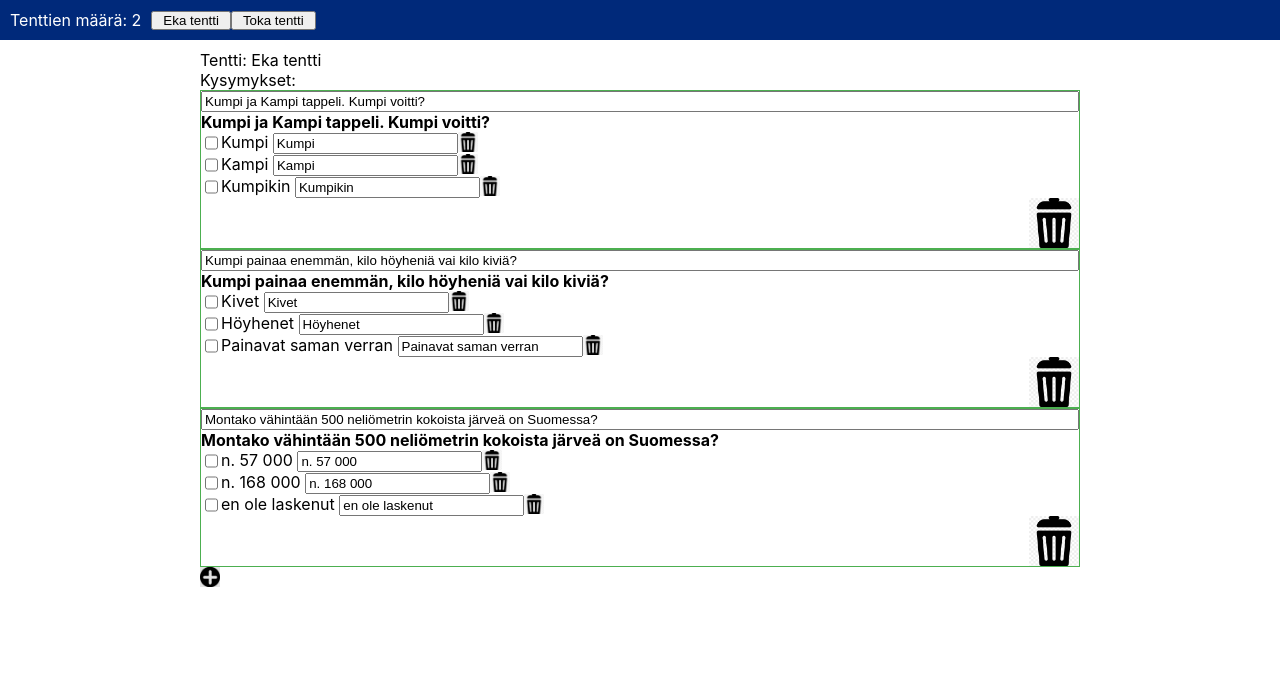
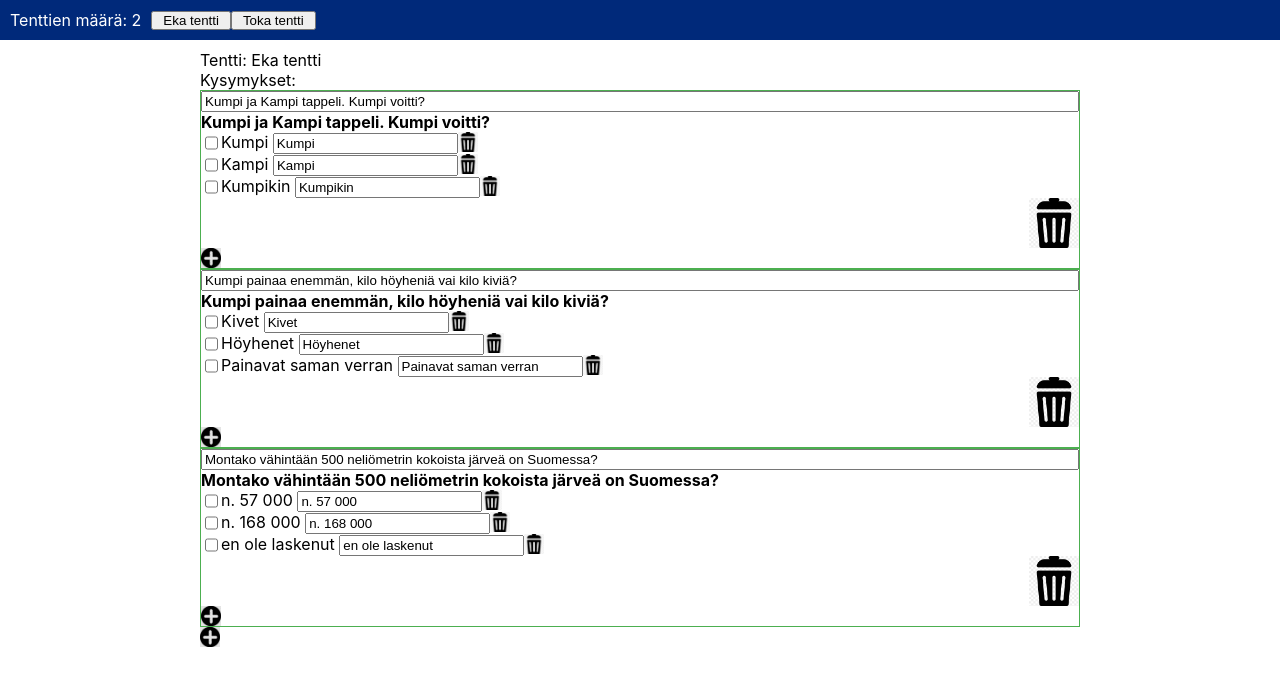
Before and after one commit to heivil/FullStack2022, a React (Create React App) app in the folder tentti-sovellus/: page / in a window 1280 px wide. Shown: the top 686 px of the page. Built offline with nearby package versions, Linux system fonts and the light colour scheme.

Commit message:
Kysymysten ja vastausten lisäysnapit

```diff
--- a/tentti-sovellus/src/App.js
+++ b/tentti-sovellus/src/App.js
@@ -27,23 +27,23 @@ const App = () => {
 
   const[tentit, dispatch] = useReducer(reducer, _tentit);
 
-  /* const KysymysMuuttui = (uusiKysymys, kysymysIndex, tentti) => {
+  /* const KysymysMuuttui = (muutettuKysymys, kysymysIndex, tentti) => {
     const tentitKopio = {...tentit} // JSON.parse(JSON.stringify(tentit))
-    tentitKopio[tenttiNumero].kysymykset[kysymysIndex].kysymys = uusiKysymys
+    tentitKopio[tenttiNumero].kysymykset[kysymysIndex].kysymys = muutettuKysymys
     setTentit(tentitKopio);
   } */
 
   function reducer(state, action) {
     switch (action.type) {
        case 'VASTAUS_MUUTTUI':
-        const uusiVastaus = action.payload.vastaus
+        const muutettuVastaus = action.payload.vastaus
         const tentitKopio1 = {...state}
-        tentitKopio1[tenttiNumero].kysymykset[action.payload.kysymysIndex].vastaukset[action.payload.vastausIndex] = uusiVastaus
+        tentitKopio1[tenttiNumero].kysymykset[action.payload.kysymysIndex].vastaukset[action.payload.vastausIndex] = muutettuVastaus
         return {...state, nimi: action.payload.nimi};
       case 'KYSYMYS_MUUTTUI':
-        const uusiKysymys = action.payload.kysymys
+        const muutettuKysymys = action.payload.kysymys
         const tentitKopio2 = {...state}
-        tentitKopio2[tenttiNumero].kysymykset[action.payload.kysymysIndex].kysymys = uusiKysymys
+        tentitKopio2[tenttiNumero].kysymykset[action.payload.kysymysIndex].kysymys = muutettuKysymys
         return tentitKopio2;
       case 'POISTA_KYSYMYS':
         const tentitKopio3 = {...state}
@@ -57,6 +57,16 @@ const App = () => {
           vastaus !== tentitKopio4[tenttiNumero].kysymykset[action.payload.kysymysIndex].vastaukset[action.payload.vastausIndex])
         tentitKopio4[tenttiNumero].kysymykset[action.payload.kysymysIndex].vastaukset = vastauksetKopio
         return tentitKopio4;
+      case 'LISÄÄ_KYSYMYS':
+        const tentitKopio5 = {...state}
+        const uusiKysymys = {kysymys: "Uusi kysymys", vastaukset: ["Uusi vastaus"]}
+        tentitKopio5[tenttiNumero].kysymykset.push(uusiKysymys)
+        return tentitKopio5;
+      case 'LISÄÄ_VASTAUS':
+        const tentitKopio6 = {...state}
+        const uusiVastaus = "Uusi vastaus";
+        tentitKopio6[tenttiNumero].kysymykset[action.payload.kysymysIndex].vastaukset.push(uusiVastaus)
+        return tentitKopio6;
       default:
         throw new Error("Reduceriin tultiin oudosti.");
     }
--- a/tentti-sovellus/src/Kysymys.js
+++ b/tentti-sovellus/src/Kysymys.js
@@ -19,6 +19,8 @@ const Kysymys = (props) => {
             </div>)}
             <img className="Isompi-roskis-nappi" src={trash} alt="Poista kysymys" onClick={(event)=>
             {props.dispatch({type: 'POISTA_KYSYMYS', payload: {kysymysIndex: props.kysymysIndex}})}}/>
+            <img className="Plus-nappi" src={plus} alt="Lisää vastausvaihtoehto" onClick={(event)=>
+            {props.dispatch({type: 'LISÄÄ_VASTAUS', payload: {kysymysIndex: props.kysymysIndex}})}}/>
     </div>
   );
 }
--- a/tentti-sovellus/src/Tentti.js
+++ b/tentti-sovellus/src/Tentti.js
@@ -1,5 +1,4 @@
 import Kysymys from './Kysymys'
-import trash from './trash.png'
 import plus from './plus.png'
 
 const Tentti = (props) => {
@@ -9,7 +8,7 @@ const Tentti = (props) => {
       <div>Kysymykset: </div>
       <div>{props.tentti.kysymykset.map((kysymys, index) =>
         <Kysymys key = {index} kysymys={kysymys} dispatch = {props.dispatch} kysymysIndex = {index} tentti = {props.tentti}/>)}
-        <img className='Plus-nappi' src={plus} alt="Lisää kysymys"/>
+        <img className='Plus-nappi' src={plus} alt="Lisää kysymys" onClick={(event) => {props.dispatch({type: 'LISÄÄ_KYSYMYS'})}} />
       </div>
     </div>
   );
```
